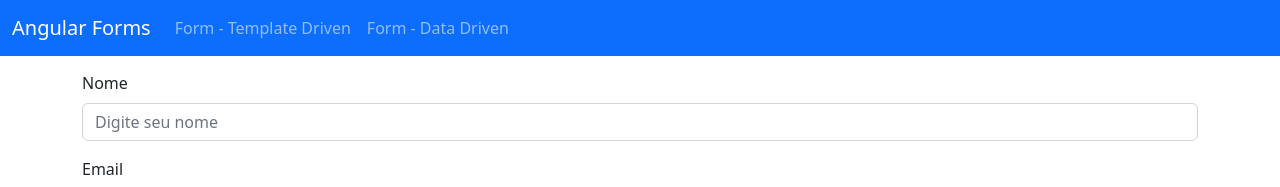
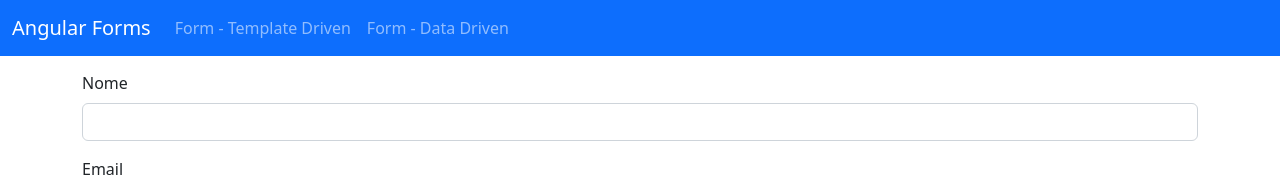
Before and after one commit to emanoelcampos/angular-forms-data-driven, an Angular app: page /dataForm in a window 1280 px wide. Shown: the top 187 px of the page. Built offline with nearby package versions, Linux system fonts and the light colour scheme.

Commit message:
Campo input customizado (ControlValueAcessor)

```diff
--- a/src/app/data-form/data-form.component.html
+++ b/src/app/data-form/data-form.component.html
@@ -1,5 +1,15 @@
 <form class="row g-3" [formGroup]="formulario" (ngSubmit)="onSubmit()">
-  <div class="form-group" [ngClass]="aplicaCssErro('nome')">
+
+  <app-input-field class="col-12" formControlName="nome"
+    [classeCss]="aplicaCssErro('nome')"
+    id="nome"
+    label="Nome"
+    [control]="formulario.get('nome')"
+    required
+    minlength="3"
+  ></app-input-field>
+
+  <!-- <div class="form-group" [ngClass]="aplicaCssErro('nome')">
     <div class="col-12">
       <label for="nome" class="form-label">Nome</label>
       <input
@@ -13,7 +23,7 @@
       />
       <app-error-msg [control]="$any(formulario.get('nome'))" label="Nome"></app-error-msg>
     </div>
-  </div>
+  </div> -->
 
   <div class="form-group" [ngClass]="aplicaCssErro('email')">
     <div class="col-12">
--- /dev/null
+++ b/src/app/shared/input-field/input-field.component.html
@@ -0,0 +1,14 @@
+<div class="form-group" [ngClass]="classeCss">
+  <label [attr.for]="id" class="form-label">{{ label }}</label>
+  <input
+    [type]="type"
+    class="form-control"
+    [id]="id"
+    [readonly]="!!isReadOnly"
+    [(ngModel)]="value"
+  >
+  <app-error-msg
+    [control]="control"
+    [label]="label"
+  ></app-error-msg>
+</div>
--- /dev/null
+++ b/src/app/shared/input-field/input-field.component.ts
@@ -0,0 +1,59 @@
+import { Component, forwardRef, Input, OnInit } from '@angular/core';
+import { ControlValueAccessor, NG_VALUE_ACCESSOR } from '@angular/forms';
+
+const INPUT_FIELD_VALUE_ACCESSOR: any = {
+  provide: NG_VALUE_ACCESSOR,
+  useExisting: forwardRef(() => InputFieldComponent),
+  multi: true
+};
+
+@Component({
+  selector: 'app-input-field',
+  templateUrl: './input-field.component.html',
+  styleUrls: ['./input-field.component.css'],
+  providers: [INPUT_FIELD_VALUE_ACCESSOR]
+})
+export class InputFieldComponent implements OnInit, ControlValueAccessor {
+
+  @Input() classeCss: any;
+  @Input() id!: string;
+  @Input() label!: string;
+  @Input() type = 'text';
+  @Input() control: any;
+  @Input() isReadOnly = false;
+
+  private innerValue: any;
+
+  get value() {
+    return this.innerValue;
+  }
+
+  set value(v:any) {
+    if (v !== this.innerValue) {
+      this.innerValue =v;
+      this.onChangeCb(v);
+    }
+  }
+
+  constructor() { }
+
+  onChangeCb: (_:any) => void = () => {};
+  onTouchedCb: (_:any) => void = () => {};
+
+  writeValue(v: any): void {
+    this.value = v;
+  }
+  registerOnChange(fn: any): void {
+    this.onChangeCb = fn;
+  }
+  registerOnTouched(fn: any): void {
+    this.onChangeCb =fn;
+  }
+  setDisabledState?(isDisabled: boolean): void {
+    this.isReadOnly = isDisabled;
+  }
+
+  ngOnInit(): void {
+  }
+
+}
```
Also changed, not shown: src/app/shared/shared.module.ts (+8 -3 lines), src/app/shared/input-field/input-field.component.css (added), 1 other file (tests, documents, lock files or other folders).
